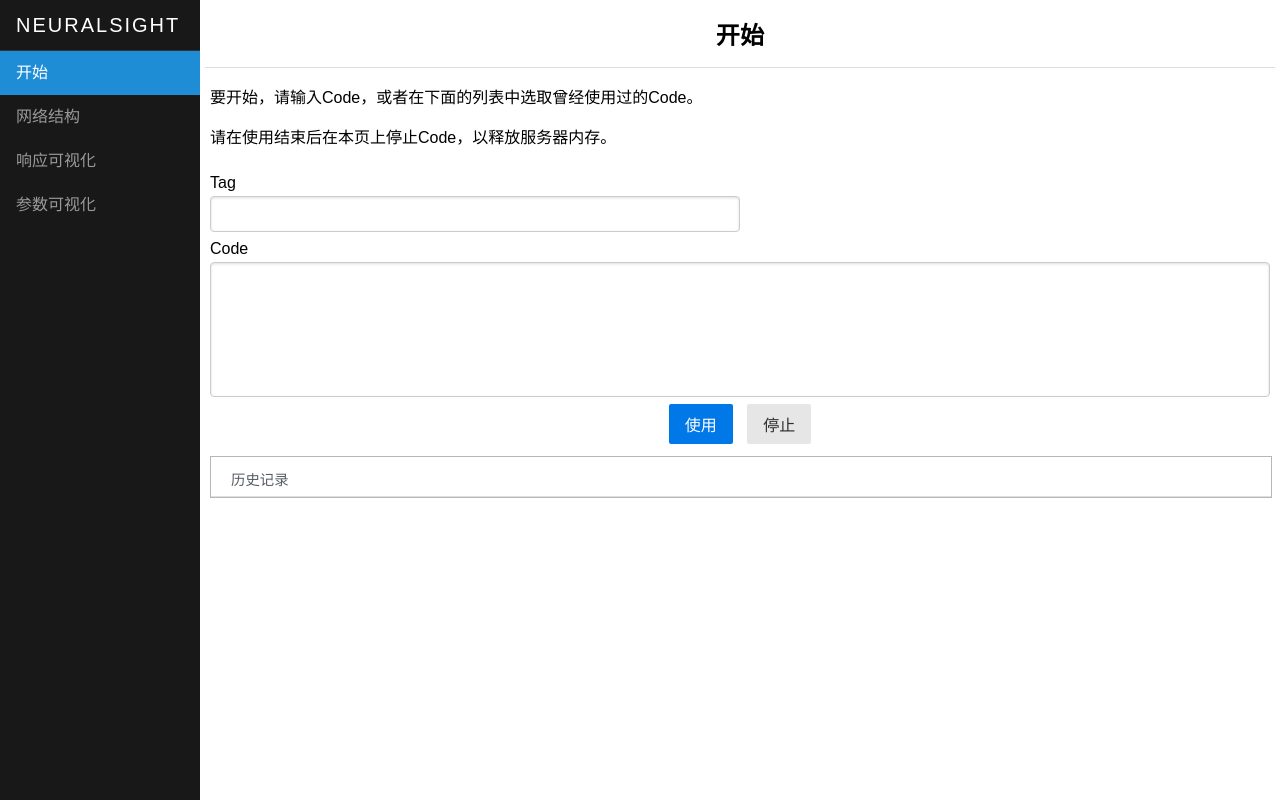
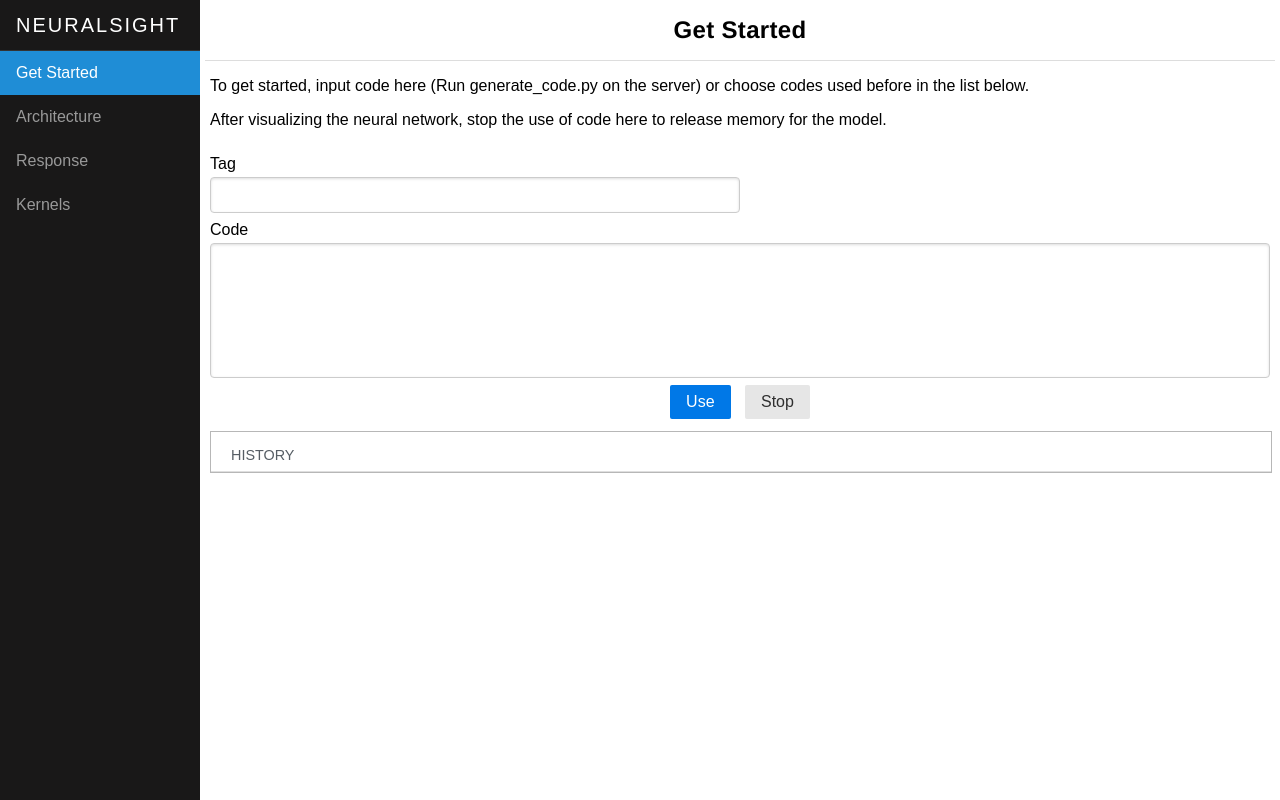
Before and after one commit to scihacker/NeuralSight, a Flask app: template templates/code.html in a window 1280 px wide. Run offline with Flask 2, Linux system fonts and the light colour scheme; the template is opened without the code that fills it, so the values that code supplies are empty; parts of the project's set-up code (start-up, migrations or seed data) failed here and were passed over.

Commit message:
A version for common use.

```diff
--- a/app.py
+++ b/app.py
@@ -1,6 +1,6 @@
 # -*- coding:utf-8 -*-
 from flask import Flask
-from flask import render_template, session, request, jsonify, redirect
+from flask import render_template, session, request, jsonify
 from model import code_model, global_model, architecture_model, content_model, activation_model, filter_model
 import server_utils.secret.config as config
 import os
@@ -21,12 +21,12 @@ def code():
 @app.route('/structure')
 def structure():
     if not session.has_key('code'):
-        return render_template('error.html', page=1, exp=u"请在开始页面内使用Code！")
+        return render_template('error.html', page=1, exp=u"Please input code at the Get Started page.")
     path = content_model.get_architecture(session['code'])
     if not path:
         model = global_model.load_model(session['code'], session['data'])
         if not model:
-            return render_template('error.html', page=1, exp=u"文件路径有误，无法读取网络模型！")
+            return render_template('error.html', page=1, exp=u"The filepath is nonexistent.")
         path = content_model.get_path_by_code(session['code'], "structure") + "arch.png"
         architecture_model.output_architecture(model, out_path=path)
     return render_template('structure.html', png=path)
@@ -34,7 +34,7 @@ def structure():
 @app.route('/activation')
 def activation():
     if not session.has_key('code'):
-        return render_template('error.html', page=2, exp=u"请在开始页面内使用Code！")
+        return render_template('error.html', page=2, exp=u"Please input code at the Get Started page.")
     if session.has_key('image'):
         model = global_model.load_model(session['code'], session['data'])
         layers = model.layers
@@ -47,7 +47,7 @@ def activation():
 @app.route('/filter')
 def filter():
     if not session.has_key('code'):
-        return render_template('error.html', page=3, exp=u"请在开始页面内使用Code！")
+        return render_template('error.html', page=3, exp=u"Please input code at the Get Started page.")
     model = global_model.load_model(session['code'], session['data'])
     layers = model.layers
     out_layers = [[k, v.name, 0] for k, v in enumerate(layers)]
--- a/model/activation_model.py
+++ b/model/activation_model.py
@@ -12,7 +12,7 @@ def compute_activation(model, layer_id, image, out_path, size=(224, 224)):
     layer = model.layers[layer_id]
     f = function([model.input, K.learning_phase()], layer.output, on_unused_input='ignore')
     # hopefully this is a colored image
-    im = imread(image_path + image, mode='L') / 255.
+    im = imread(image_path + image, mode='RGB') / 255.
     print "im:", im.shape
     imsize = model.input_shape[2:4] if model.input_shape[2] and model.input_shape[3] else size
     im = imresize(im, imsize)
--- a/model/code_model.py
+++ b/model/code_model.py
@@ -1,4 +1,3 @@
-import os
 from Crypto.Cipher import AES
 import base64
 
--- a/model/content_model.py
+++ b/model/content_model.py
@@ -1,6 +1,5 @@
 import os
 from Crypto.Hash import SHA
-import base64
 
 content_path = "./static/content/"
 def folder_adapter(name):
--- a/model/filter_model.py
+++ b/model/filter_model.py
@@ -4,6 +4,9 @@ import os
 from keras import backend as K
 
 image_path = "./static/upload/"
+'''
+I copied A Keras Example of kernel visualization here.
+'''
 def compute_filter(model, layer_id, out_path, size=(224, 224)):
     if os.path.exists(out_path + "ok"):
         return
@@ -31,7 +34,7 @@ def compute_filter(model, layer_id, out_path, size=(224, 224)):
     filters = []
     for filter_index in range(layer.output_shape[1]):
         layer_output = layer.output
-        loss = K.mean(layer_output[:, filter_index, :, :])
+        loss = K.mean(layer_output[:, filter_index])
         grads = K.gradients(loss, input_img)[0]
         grads = normalize(grads)
 
@@ -39,10 +42,11 @@ def compute_filter(model, layer_id, out_path, size=(224, 224)):
         step = 1.
         input_img_data = np.random.random((1, 3, im_width, im_height))
 
-        last_loss_value, last_diff, stop_mult = 0, -np.inf, False
+        # last_loss_value, last_diff, stop_mult = 0, -np.inf, False
         for i in range(50):
             loss_value, grads_value = iterate([input_img_data, 0])
             input_img_data += grads_value * step
+            """
             if i == 1:
                 step *= 2
             if i > 1 and not stop_mult:
@@ -55,6 +59,7 @@ def compute_filter(model, layer_id, out_path, size=(224, 224)):
             if i >= 1:
                 last_diff = loss_value - last_loss_value
             last_loss_value = loss_value
+            """
             print('Current loss value:', loss_value, 'step:', step)
 
         img = deprocess_image(input_img_data[0])
@@ -66,8 +71,7 @@ def compute_filter(model, layer_id, out_path, size=(224, 224)):
 
 def compute_all_filter(model, out_path):
     a = list(enumerate(model.layers))
-    a.reverse()
-    for i, layer in a[9:]:
-        if layer.__class__.__name__ == "BatchNormalization" or layer.__class__.__name__ == "Merge":
+    for i, layer in a:
+        if layer.__class__.__name__ == "Convolution2D":
             print "Current:", i
             compute_filter(model, i, out_path + layer.name + "/")
--- a/server_utils/generate_code.py
+++ b/server_utils/generate_code.py
@@ -2,7 +2,6 @@ import sys
 sys.path.append("..")
 import model.code_model as code_model
 import secret.config as config
-import base64
 
 def main():
     if len(sys.argv) != 3:
--- /dev/null
+++ b/server_utils/secret/config.py
@@ -0,0 +1,4 @@
+SECRET_KEY = "<Flask Secret Key here>"
+AES_KEY = "<16-character AES Key>"
+AES_IV = "<16-character AES IV>"
+HOSTNAME = "<Server Hostname>"
--- a/templates/code.html
+++ b/templates/code.html
@@ -1,11 +1,11 @@
 {% extends "main.html" %}
-{% block title %}开始{% endblock %}
+{% block title %}Get Started{% endblock %}
 {% block code %}0{% endblock %}
-{% block header %}开始{% endblock %}
+{% block header %}Get Started{% endblock %}
 {% block main %}
 <div class="content">
-    <p>要开始，请输入Code，或者在下面的列表中选取曾经使用过的Code。</p>
-    <p>请在使用结束后在本页上停止Code，以释放服务器内存。</p>
+    <p>To get started, input code here (Run generate_code.py on the server) or choose codes used before in the list below.</p>
+    <p>After visualizing the neural network, stop the use of code here to release memory for the model.</p>
     <form class="pure-form pure-form-stacked">
         <fieldset>
         <div class="pure-g">
@@ -18,14 +18,14 @@
                 <textarea id="code" type="text">{% if session.has_key("code"): %}{{ session['code'] }}{% endif %}</textarea>
             </div>
             <div id="use-button" class="pure-u-1 pure-u-md-1-2">
-                <button type="button" id="use" class="pure-button pure-button-primary">使用</button>
-                <button type="button" id="stop" class="pure-button pure-button-error">停止</button>
+                <button type="button" id="use" class="pure-button pure-button-primary">Use</button>
+                <button type="button" id="stop" class="pure-button pure-button-error">Stop</button>
             </div>
         </div>
         </fieldset>
     </form>
     <div class="pure-menu pure-menu-open">
-        <a class="pure-menu-heading">历史记录</a>
+        <a class="pure-menu-heading">History</a>
         <ul id="history-code">
             {% for code in history: %}
             <li><a href="#" data-code="{{ code[1] }}">{{ code[0] }}</a></li>
@@ -36,14 +36,14 @@
 <script>
     var use_code = function(tag, code) {
         $.post("/use_code", { tag: tag, code: code }, function(result) {
-            if (result.error != 0) alert("此Code不正确，请重新申请");
+            if (result.error != 0) alert("Invalid code. Please generate it again.");
             else window.location.reload();
         });
     };
     var stop_code = function() {
-        if (!confirm("确认停止此Code吗？")) return;
+        if (!confirm("Stop the code?")) return;
         $.post("/stop_code", {}, function(result) {
-            if (result.error != 0) alert("Code停止失败！");
+            if (result.error != 0) alert("Failed to stop code!");
             else window.location.reload();
         });
     };
--- a/templates/error.html
+++ b/templates/error.html
@@ -1,7 +1,7 @@
 {% extends "main.html" %}
-{% block title %}错误{% endblock %}
+{% block title %}Error{% endblock %}
 {% block code %}{{ page }}{% endblock %}
-{% block header %}错误！{% endblock %}
+{% block header %}Error!{% endblock %}
 {% block main %}
 <div class="content">
     <p>{{ exp }}</p>
--- a/templates/index.html
+++ b/templates/index.html
@@ -4,7 +4,7 @@
 {% block header %}NeuralSight -- The Neural Network Visualization Tool{% endblock %}
 {% block main %}
 <div class="content">
-    <p>NeuralSight是一个深度学习的可视化工具，主要对卷积神经网络（CNN）的网络结构，响应（Response）以及参数（Filters）进行可视化展示。</p>
-    <p>Author: sjtudesigner AT github.com</p>
+    <p>NeuralSight is a visualization tool for CNN, on network architectures, responses, and convolution kernels.</p>
+    <p>Author: sjtudesigner</p>
 </div>
 {% endblock %}
--- a/templates/main.html
+++ b/templates/main.html
@@ -11,10 +11,10 @@
     <div class="pure-menu pure-menu-open">
         <a class="pure-menu-heading" href="/">NeuralSight</a>
         <ul>
-            <li><a href="/code">开始</a></li>
-            <li><a href="/structure">网络结构</a></li>
-            <li><a href="/activation">响应可视化</a></li>
-            <li><a href="/filter">参数可视化</a></li>
+            <li><a href="/code">Get Started</a></li>
+            <li><a href="/structure">Architecture</a></li>
+            <li><a href="/activation">Response</a></li>
+            <li><a href="/filter">Kernels</a></li>
         </ul>
     </div>
 </div>
@@ -25,7 +25,6 @@
 {% block main%}{% endblock %}
 </div>
 <script>
-<!-- 页面渲染问题 -->
 $("#menu ul li:eq({% block code %}{% endblock %})").addClass("pure-menu-selected");
 </script>
 </body>
--- a/templates/structure.html
+++ b/templates/structure.html
@@ -1,10 +1,10 @@
 {% extends "main.html" %}
-{% block title %}网络结构{% endblock %}
+{% block title %}Architecture{% endblock %}
 {% block code %}1{% endblock %}
-{% block header %}网络结构{% endblock %}
+{% block header %}Architecture{% endblock %}
 {% block main %}
 <div class="content">
-    <p>下面是指定网络的网络层级结构：</p>
+    <p>Architecture of the network is shown below:</p>
     <p>Tag：{{ session['tag'] }}</p>
 
     <div class="structure-wrapper">
```
Also changed, not shown: templates/activation.html (+10 -10 lines), templates/filter.html (+5 -5 lines), server_utils/secret/__init__.py (added).
